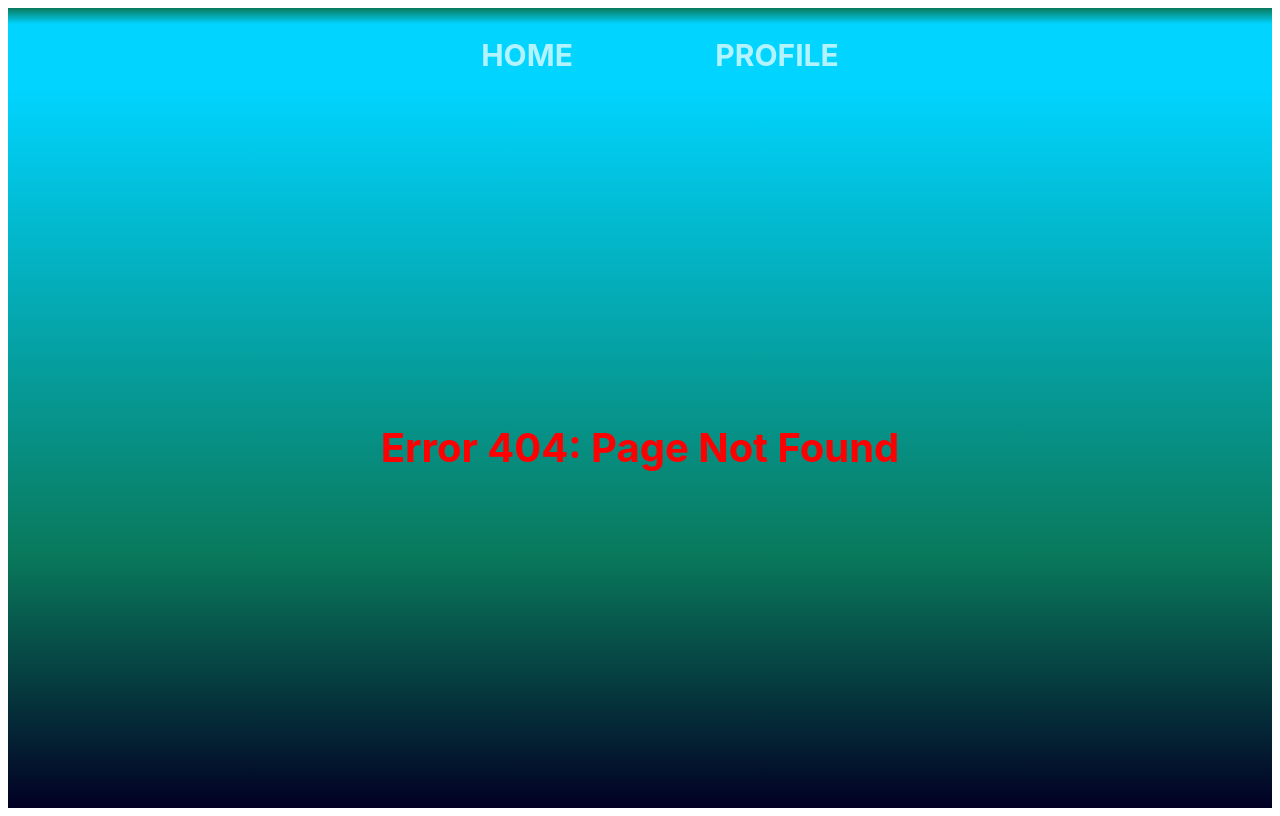
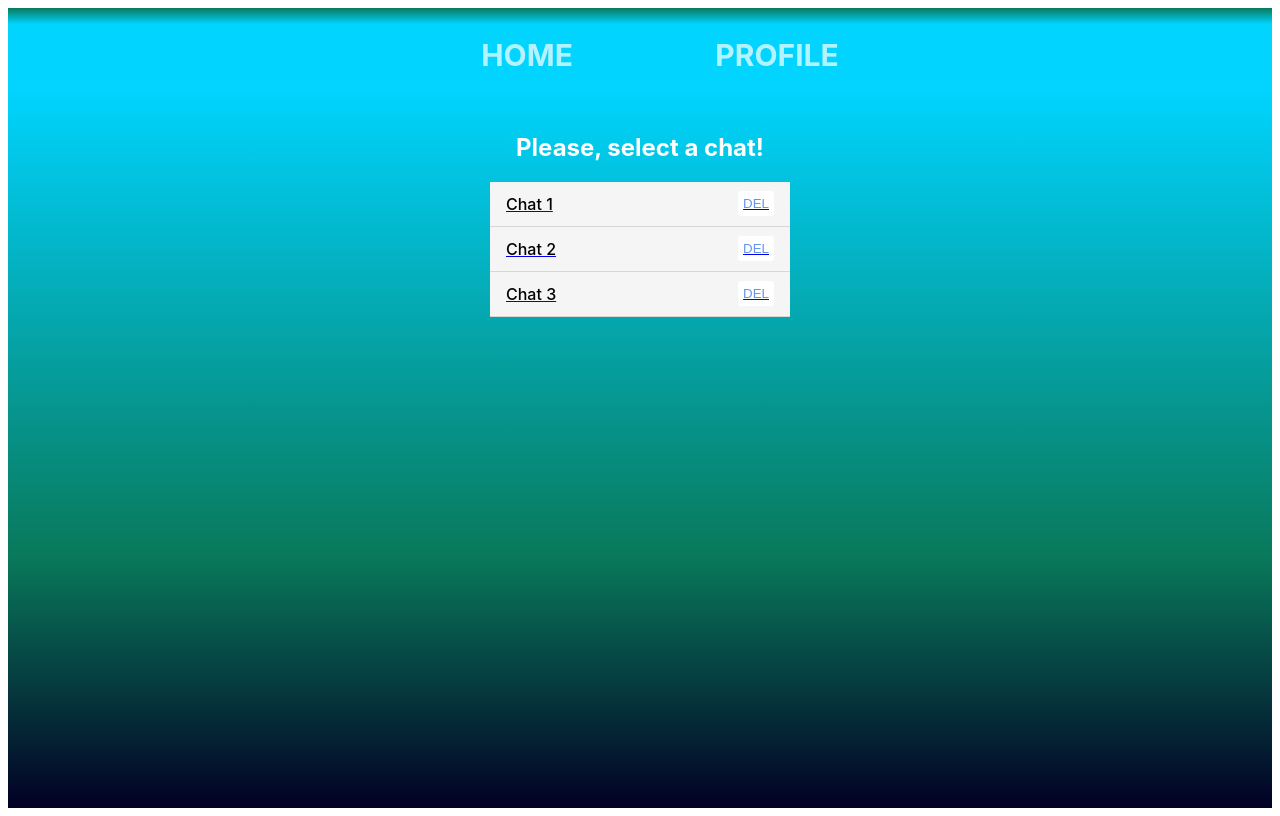
Before and after one commit to alex-kndb/Chat, a React (Create React App) app: page /nochat in a window 1280 px wide. Before the commit this address had no page. Built offline with nearby package versions, Linux system fonts and the light colour scheme; the HTML template or start-up script is replaced by a standard one.

Commit message:
hw_4 v.3: add nochat

```diff
--- a/src/components/ChatList/ChatList.css
+++ b/src/components/ChatList/ChatList.css
@@ -0,0 +1,19 @@
+.link{
+    list-style: none;
+}
+
+.btn{
+    list-style: none;
+    color: cornflowerblue;
+    font-weight:500;
+    border: none;
+    transition: all .3s;
+    padding: 5px;
+    border-radius: 3px;
+    background-color: #fff;
+}
+
+.btn:hover{
+    color: #fff;
+    background-color: cornflowerblue;
+}
--- a/src/components/ChatList/ChatList.js
+++ b/src/components/ChatList/ChatList.js
@@ -1,8 +1,8 @@
-import React, { useCallback } from 'react';
+import React from 'react';
 import { Link } from 'react-router-dom';
 import { makeStyles } from '@material-ui/styles';
-import { List, ListItem, IconButton, ListItemSecondaryAction, ListItemText, Typography } from '@material-ui/core';
-import DeleteIcon from '@material-ui/icons/Delete';
+import { List, ListItem, ListItemText } from '@material-ui/core';
+import './ChatList.css';
 
 const useStyles = makeStyles({
     root: {
@@ -28,23 +28,17 @@ const useStyles = makeStyles({
     },
 });
 
-export const ChatList = ({ chats }) => {
+export const ChatList = ({ chats, removeChat }) => {
 
     const classes = useStyles();
 
     return (
         <List classes={{ root: classes.root }} disablePadding={true}>
             {Object.values(chats).map((chat) => (
-                <Link key={chat.id} to={`/home/${chat.id}`}>
+                <Link className="link" key={chat.id} to={`/home/${chat.id}`}>
                     <ListItem className={classes.li} divider={true}>
-                        <ListItemText disableTypography={true}>
-                            <Typography className={classes.text}>{chat.name}</Typography>
-                        </ListItemText>
-                        <ListItemSecondaryAction>
-                            <IconButton edge="end" aria-label="delete">
-                                <DeleteIcon className={classes.del} />
-                            </IconButton>
-                        </ListItemSecondaryAction>
+                        <ListItemText disableTypography={true} classes={{ root: classes.text }}>{chat.name}</ListItemText>
+                        <button className="btn" edge="end" aria-label="delete" onClick={removeChat} id={chat.id}>DEL</button>
                     </ListItem>
                 </Link>
             ))}
--- a/src/components/Form/Form.js
+++ b/src/components/Form/Form.js
@@ -2,7 +2,7 @@ import React, { useEffect, useState, useRef } from 'react';
 import { makeStyles } from '@material-ui/styles';
 import { Button, TextField } from '@material-ui/core';
 import SendIcon from '@material-ui/icons/Send';
-import './Form.css'
+import './Form.css';
 
 const useStyles = makeStyles({
     btn: {
@@ -55,7 +55,6 @@ export const Form = ({ onSendMessage }) => {
             onSubmit={handleSubmit}
             autoComplete="off">
             <TextField
-                // autoFocus={true}
                 classes={{ root: classes.input }}
                 type="text"
                 value={value}
--- a/src/components/Home/Home.js
+++ b/src/components/Home/Home.js
@@ -1,4 +1,5 @@
-import React, { useState, useEffect, useCallback, useParams } from 'react';
+import React, { useEffect, useCallback, useState } from 'react';
+import { Redirect } from 'react-router-dom';
 import { MessageList } from '../../components/MessageList/MessageList';
 import { Form } from '../../components/Form/Form';
 import { ChatList } from '../../components/ChatList/ChatList';
@@ -23,10 +24,8 @@ const InitChatsState = {
     },
 }
 
-export const Home = (props) => {
-    const { chatId } = props.match.params;
-    // export const Home = () => {
-    // const { chatId } = useParams();
+export const Home = ({ match }) => {
+    const { chatId } = match.params;
 
     const [chats, setChats] = useState(InitChatsState);
     const handleSendMessage = useCallback((newMessage) => {
@@ -40,7 +39,7 @@ export const Home = (props) => {
     }, [chats, chatId]);
 
     const addNewChat = useCallback(() => {
-        setChats((prevChats) => ({
+        setChats(prevChats => ({
             ...prevChats,
             ['chat' + (Object.keys(prevChats).length + 1)]: {
                 id: 'chat' + (Object.keys(prevChats).length + 1),
@@ -48,10 +47,24 @@ export const Home = (props) => {
                 messages: [{ author: 'Robot', text: 'Hi!', id: Date.now() }]
             },
         }));
+    }, []);
+
+    const removeChat = useCallback((e) => {
+        e.preventDefault();
+        let chatId = e.target.id;
+        console.log(chatId);
+        setChats(prevChats => ({
+            [chatId]: {}, ...prevChats
+        }));
+        console.log(chats);
     }, [chats]);
 
+
     useEffect(() => {
-        if (chatId && chats[chatId].messages[chats[chatId].messages.length - 1].author !== 'Robot') {
+        // if (!chats[chatId])
+        //     return <Redirect to="/nochat" />;
+
+        if (chatId && chats[chatId] && chats[chatId].messages[chats[chatId].messages.length - 1].author !== 'Robot') {
             const timeout = setTimeout(() => {
                 const robotMess = {
                     author: 'Robot',
@@ -62,7 +75,11 @@ export const Home = (props) => {
             }, 1000);
             return () => clearTimeout(timeout);
         }
-    }, [chats, chatId]);
+    }, [chats, chatId, handleSendMessage]);
+
+    if (!chats[chatId])
+        return <Redirect to="/nochat" />;
+
 
     return (
         <div className="App">
@@ -76,8 +93,8 @@ export const Home = (props) => {
                     </div>
                 </header>
                 <main className="main">
-                    <ChatList chats={chats} />
-                    {!!chatId &&
+                    <ChatList chats={chats} removeChat={removeChat} />
+                    {!!chatId && !!chats[chatId] &&
                         <div className="chatbox">
                             <MessageList messages={chats[chatId].messages} />
                             <Form onSendMessage={handleSendMessage} />
--- /dev/null
+++ b/src/components/NoChat/NoChat.css
@@ -0,0 +1,15 @@
+.nochat{
+    width: 300px;
+    margin: 0 auto;
+    padding-top: 25px;
+}
+
+.nochat__wrapper{
+    height: 90vh;
+    background: linear-gradient(0deg, rgba(2,0,36,1) 0%, rgba(9,121,91,1) 35%, rgba(0,212,255,1) 100%);
+}
+
+.nochat__text{
+    text-align: center;
+    color: white;
+}
--- /dev/null
+++ b/src/components/NoChat/NoChat.js
@@ -0,0 +1,16 @@
+import React from 'react';
+import { ChatList } from '../ChatList/ChatList';
+import './NoChat.css';
+
+export const NoChat = ({ chats }) => {
+    return (
+        <div className="nochat__wrapper">
+            <div className="nochat">
+                <h2 className="nochat__text">Please, select a chat!</h2>
+                <ChatList chats={chats} />
+            </div>
+        </div>
+
+
+    )
+}
--- a/src/components/Router/Router.js
+++ b/src/components/Router/Router.js
@@ -1,10 +1,31 @@
 import React from 'react';
 import { BrowserRouter, Link, Switch, Route } from 'react-router-dom';
 import { Home } from '../Home/Home';
+import { NoChat } from '../NoChat/NoChat';
 import { Profile } from '../Profile/Profile';
-import './Router.css'
+import './Router.css';
 
 export const Router = () => {
+
+    const InitChatsState = {
+        chat1: {
+            id: 'chat1',
+            name: 'Chat 1',
+            messages: [{ author: 'Robot', text: `hello! Welcome to this chat!`, id: 'chat1-1' }]
+        },
+        chat2: {
+            id: 'chat2',
+            name: 'Chat 2',
+            messages: [{ author: 'Robot', text: 'hello! Welcome to this chat!', id: 'chat2-1' }]
+        },
+        chat3: {
+            id: 'chat3',
+            name: 'Chat 3',
+            messages: [{ author: 'Robot', text: 'hello! Welcome to this chat!', id: 'chat3-1' }]
+        },
+    }
+
+
     return (
         <BrowserRouter>
             <div className="nav__wrapper">
@@ -18,9 +39,10 @@ export const Router = () => {
                 <Route path='/profile'>
                     <Profile />
                 </Route>
+                <Route path='/nochat'>
+                    <NoChat chats={InitChatsState} />
+                </Route>
                 <Route path='/home/:chatId?' component={Home} />
-                {/* <Home />
-                </Route> */}
                 <Route path='*' render={() => <h2 className="page error">Error 404: Page Not Found</h2>}></Route>
             </Switch>
         </BrowserRouter>
```
